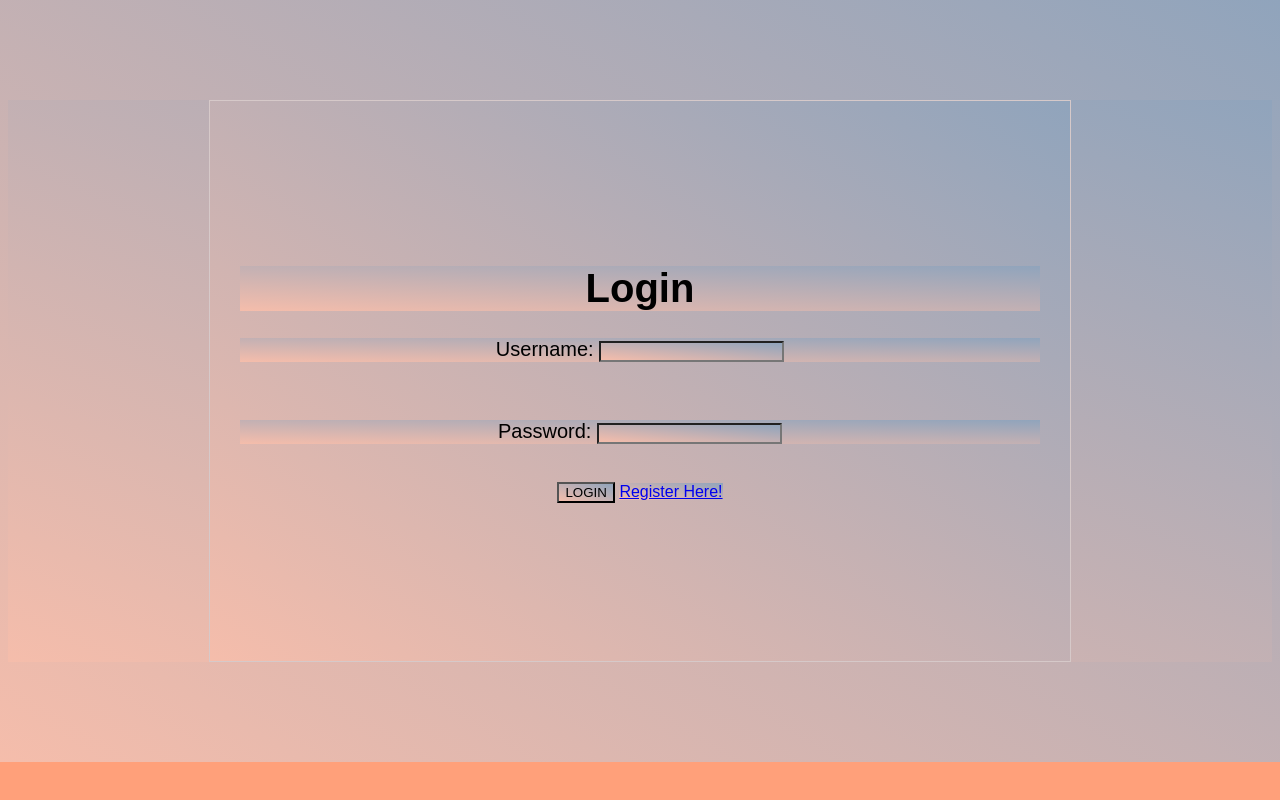
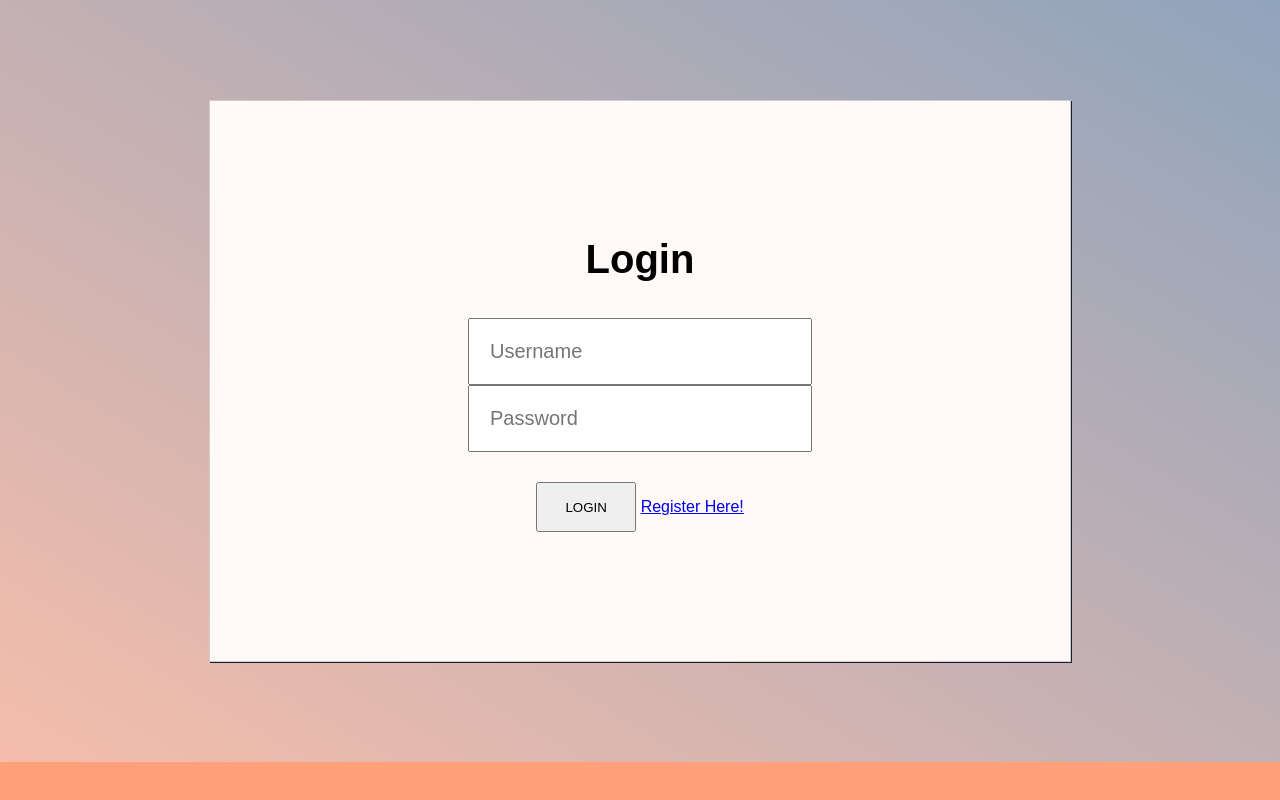
Before and after one commit to StaticDDQ/Go-Blox-GPS, a PHP site: page / in a window 1280 px wide. Run offline with PHP 8.4, Linux system fonts and the light colour scheme.

Commit message:
index changes

```diff
--- a/public/css/index.css
+++ b/public/css/index.css
@@ -1,11 +1,14 @@
-* {
-    /*background-image: url("https://media.istockphoto.com/photos/like-getting-together-with-my-friends-picture-id869988382");
-    */
+/* VARIABES */
+
+
+body {
+    background-image: url("https://media.istockphoto.com/photos/like-getting-together-with-my-friends-picture-id869988382");
+
     font-family: Arial, Helvetica, sans-serif;
     background-color: lightsalmon;
     background-image: linear-gradient(to top right, #f5bdab, #90a4bc);
     background-repeat: no-repeat;
-    background-size: covers;
+    background-size: cover;
 }
 
 h1 {
@@ -17,11 +20,32 @@ p {
     font-size: 20px;
 }
 
+input {
+    font-size: 20px;
+    width: 300px;
+    padding: 20px;
+    /* gedein size of input gimana caranya huhu */
+}
+
+button {
+    width: 100px;
+    height: 50px;
+}
+
+div {
+    padding: 10px 10px 10px 10px;
+}
+
+.logins {
+
+}
+
 .container {
     display: block;
     text-align: center;
     background-color: rgb(255,249,248);
     border: solid 1px rgb(214,201,201);
+    box-shadow: 1px 1px 0px 0px #13232f;
     /*background-color: #fff4f0*/
     height: 500px;
     width: 800px;
--- a/public/css/signUpForm.css
+++ b/public/css/signUpForm.css
@@ -2,7 +2,6 @@
 form {
     color: rgb(236,118,85);
     font-family: 'Segoe UI', Tahoma, Verdana, sans-serif;
-
 
 }
 
--- a/public/index.html
+++ b/public/index.html
@@ -8,11 +8,17 @@
     <form>
         <div class ="container">
             <h1>Login</h1>
-            <p>Username: <input title="Please Enter Your username" id="userName" name="user" type="text" /></p><br/>
-            <p>Password: <input title= "password" id="passWord" name="password" type= "password" /></p><br/>
+            <div class="logins">
+                <input title="Please Enter Your username" id="userName" name="user" type="text" placeholder="Username"/>
+                <br/>
+                <input title= "password" id="passWord" name="password" type= "password" placeholder="Password"/>
+                <br/>
+            </div>
             <script type="text/javascript" src="signUp.js"></script>
+
+            <div></div>
             <button onclick="getData()" >LOGIN</button>
-            <a href="signUpForm.html"> Register Here!</a>
+            <a href="signUpForm.html">Register Here!</a>
             <p id="pId"></p>
             <script src="./js/loginPage.js"></script>
         </div>
```
